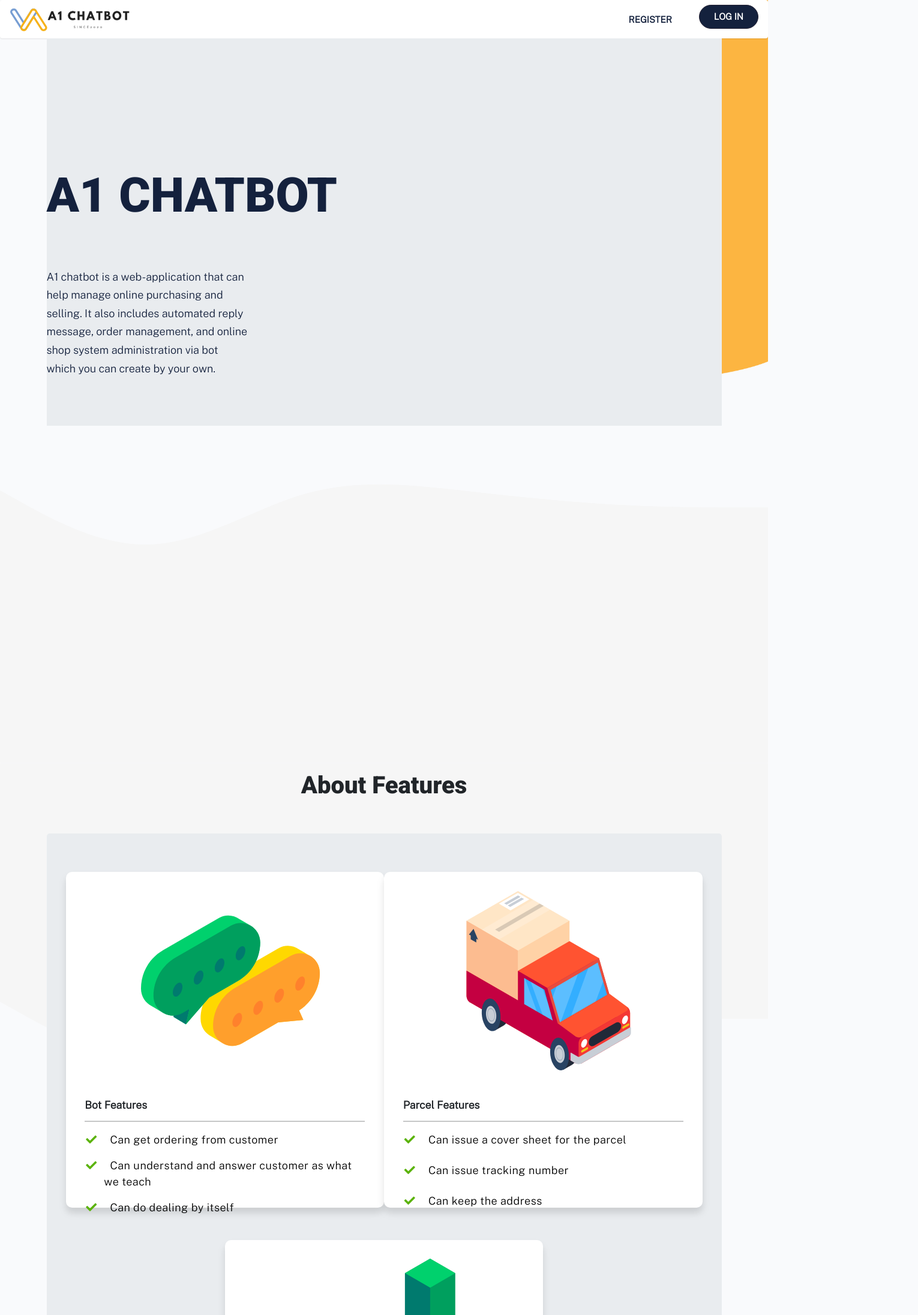
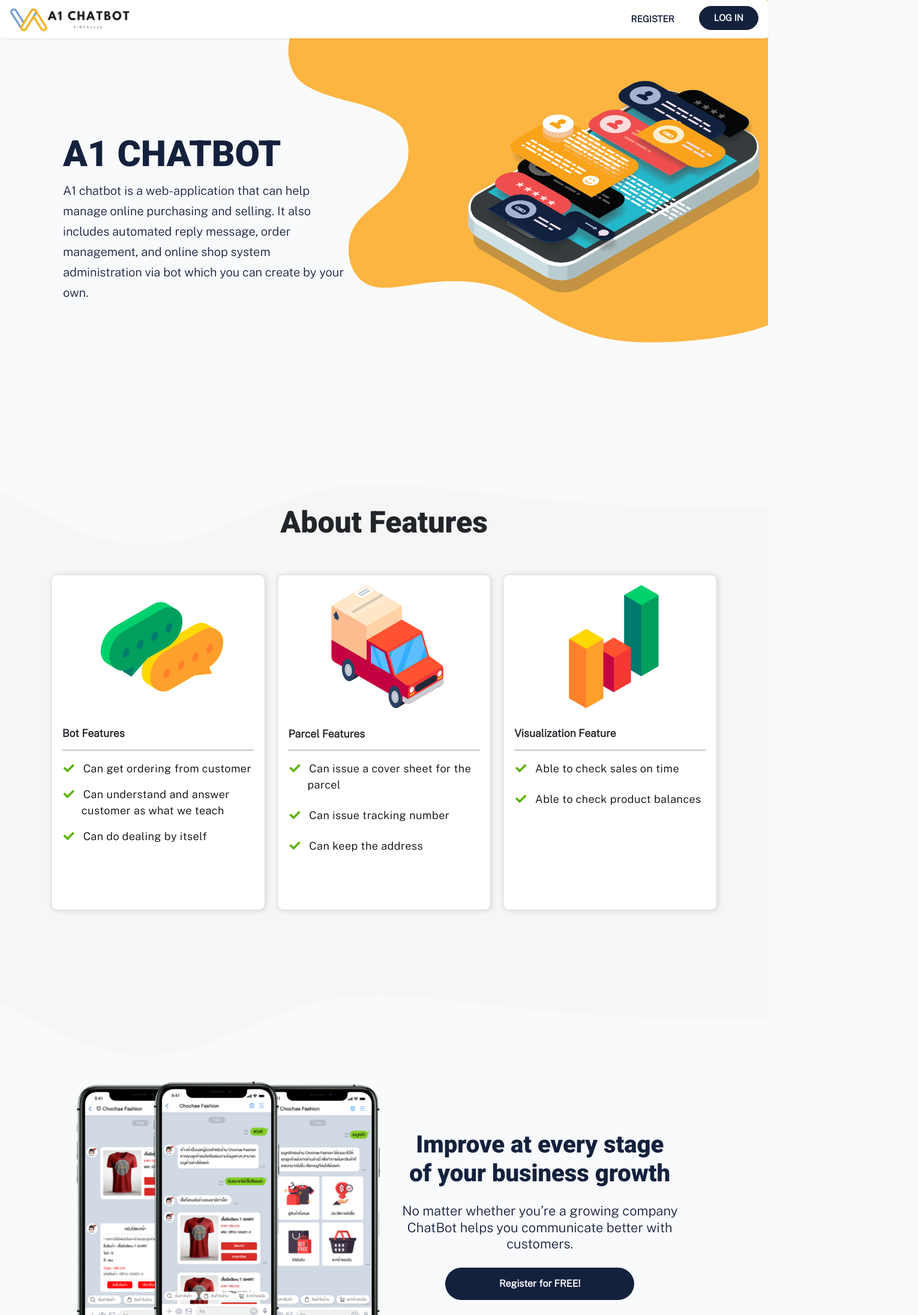
Before and after one commit to neroswords/A1_project, a React (Create React App) app in the folder client/: page / in a window 1280 px wide. Shown: the top 2193 px of the page at 60% size, 1530 px wide, since content can reach past the window. Built offline with nearby package versions, Linux system fonts and the light colour scheme; no server answers.

Commit message:
fix bug landing css

```diff
--- a/client/package.json
+++ b/client/package.json
@@ -2,7 +2,7 @@
   "name": "app",
   "version": "0.1.0",
   "private": true,
-  "proxy": "https://e40f773887d0.ngrok.io",
+  "proxy": "http://127.0.0.1:200",
   "dependencies": {
     "@emotion/react": "^11.1.4",
     "@emotion/styled": "^11.0.0",
--- a/client/src/components/Landing/Mainpage.js
+++ b/client/src/components/Landing/Mainpage.js
@@ -6,92 +6,152 @@
 
 const Styles = styled.div`
 
+  /* .home .container {
+    background-size: 100%;
+    background-color: white;
+    margin-bottom: 10%;
+    position: relative;
+    overflow: hidden;
 
-  .home .jumbo {
-    align-items: center;
-    font-family: 'Public Sans', sans-serif;
-
-
-
-
+} */
+  .home > .row {
+    --bs-gutter-x: 0 !important;
+  }
+  #main-page {
+    background-color: white;
+    margin: 20% ;
+    /* margin-left: -100px; */
+    /* display: grid; */
+    /* grid-template-columns: 1fr 1fr; */
   }
 
-  .home .container {
-
-    background-size: 100%;
-    margin-bottom: 15%;
-    position: relative;
-}
-
-  #main-page {
-    margin-top: 150px;
-    display: grid;
-    grid-template-columns: 1fr 1fr;
-  }
-
-  #main-page .main-text {
+  #main-page .main-textt {
     font-size: 20px;
     font-weight: 500;
     line-height: 1.25;
   }
 
-  h1 {
-    font-size: 80px;
+  .main-textt h1 {
+    font-size: 60px;
     font-family: 'Roboto', sans-serif;
     text-transform: uppercase;
     color: #14213d;
+    margin-top: 30%;
+    margin-left: 20%;
   }
 
-  .main-text p {
-    font-size: 18px;
+  .main-textt p {
+    font-size: 20px;
     color: #14213d;
     line-height: 1.7;
-    width: 21rem;
-    margin-top: 15%;
+    width: 30rem;
+    margin-left: 20%;
+    /* margin-top: 15%; */
   }
 
-  .img-main .img-phone {
-    width: 40%;
+  .img-main-phone img {
+    width: 70%;
     position: absolute;
-    margin-left: 45%;
-    margin-top: 3%;
+    right: 0;
+    /* margin-left: 45%; */
+    /* margin-top: 3%; */
   }
 
-   .img-bg {
+  .img-bg-yellow{
+    width: 90%;
     top: 0px;
     position: absolute;
     z-index: -1;
-    right:0px;
+    padding: 0 !important;
+    margin: 0 !important;
+    right: 0px !important;
   }
-`;
+
+  @media only screen and (max-width: 400px){
+    .main-textt h1 {
+      font-size: 40px;
+      font-family: 'Roboto', sans-serif;
+      text-transform: uppercase;
+      color: #14213d;
+      margin-top: 25%;
+      margin-left: 20%;
+    }
+
+  .main-textt p {
+      font-size: 14px;
+      color: #14213d;
+      line-height: 1.7;
+      width: 15rem;
+      margin-left: 20%;
+      /* margin-top: 15%; */
+    }
+    .img-bg-yellow{
+      width: 100%;
+      /* top: 0px;
+      position: absolute;
+      z-index: -1;
+      padding: 0 !important;
+      margin: 0 !important;
+      right: 0px !important; */
+    }
+  }
+
+  @media only screen and (min-width: 1400px){
+    .main-textt h1 {
+      font-size: 60px;
+      font-family: 'Roboto', sans-serif;
+      text-transform: uppercase;
+      color: #14213d;
+      margin-top: 25%;
+      margin-left: 20%;
+    }
+
+  .main-textt p {
+      font-size: 20px;
+      color: #14213d;
+      line-height: 1.7;
+      width: 30rem;
+      margin-left: 20%;
+      /* margin-top: 15%; */
+    }
+  }
+
+  @media only screen and (min-width: 1900px){
+    .main-textt h1 {
+      font-size: 80px;
+      font-family: 'Roboto', sans-serif;
+      text-transform: uppercase;
+      color: #14213d;
+      margin-top: 25%;
+      margin-left: 20%;
+    }
+
+  .main-textt p {
+      font-size: 25px;
+      color: #14213d;
+      line-height: 1.7;
+      width: 40rem;
+      margin-left: 20%;
+      /* margin-top: 15%; */
+    }
+  }
+`
 
 
 export const Mainpage = () => (
   <Styles>
-
-
-
-    <div className="home" >
-
-    <div className="img-main" >
-            <img className="img-phone" src="./images/tel.png" width="40%" />
-
-          </div>
-          <img className="img-bg" src="./images/page.png" width="100%" />
-    <Container className="container">
-    <Jumbo fluid className="jumbo d-flex position-relative">
-        <section id="main-page">
-
-          <div className="main-text">
-            <h1>A1 Chatbot</h1>
-            <p>A1 chatbot is a web-application that can help manage online purchasing and selling. It also includes automated reply message, order management, and online shop system administration via bot which you can create by your own. </p>
-          </div>
-
-
-        </section>
-    </Jumbo>
-    </Container>
+    <div className="home">
+    <div className="row">
+        <img className="img-bg-yellow" src="./images/page.png"/>
+        <div className="main-textt col-5">
+                  <h1>A1 Chatbot</h1>
+                  <p>A1 chatbot is a web-application that can help manage online purchasing and selling. It also includes automated reply message, order management, and online shop system administration via bot which you can create by your own. </p>
+        </div>
+        <div className="img-main-phone col-7">
+                <img className="img-phone" src="./images/tel.png" />
+        </div>
     </div>
+   </div>
   </Styles>
 )
 
--- a/client/src/components/Landing/cardList.js
+++ b/client/src/components/Landing/cardList.js
@@ -7,14 +7,14 @@
 const Styles = styled.div`
 .jumbo {
     align-items: center;
-    margin: 5% 0;
+    /* margin: 5% 0; */
 }
 
 .container {
     // background: url(${process.env.PUBLIC_URL +'/images/bg-home.png'}) no-repeat fixed bottom;
     background-size: 100%;
     margin-bottom: 20%;
-    margin-top: 45%;
+    margin-top: 25%;
 }
 
 .line {
@@ -27,16 +27,15 @@
 }
 
 .card {
-  width: 20rem;
+  width: 100%;
   height: 35rem;
   margin-bottom: 5%;
   border-radius: 10px;
-  border: 0 solid #fca311;
+  border: 1px solid #d8d8d8;
   background: #fff;
-  padding: 3%;
-  box-shadow: 0 9px 15px rgba(0,0,0,.08), 0 9px 10px rgba(0,0,0,.05);
+  padding: 5%;
+  box-shadow: 2px 1px 10px #d8d8d8;
   transition: .3s transform cubic-bezier(.155,1.105,.295,1.12),.3s box-shadow,.3s -webkit-transform cubic-bezier(.155,1.105,.295,1.12);
-//   cursor: pointer;
 }
 
 // .card:hover{
@@ -44,12 +43,14 @@
 //   box-shadow: 0 10px 20px rgba(0,0,0,.12), 0 4px 8px rgba(0,0,0,.06);
 // }
 
-h1 {
-    font-size: 40px;
+
+
+.title-cardlist h1 {
+    font-size: 50px;
     font-weight: 700;
-    margin-bottom: 40px;
     font-family: 'Roboto', sans-serif;
     text-align: center;
+    margin-bottom: 5%;
   }
 
 .card h5 {
@@ -84,7 +85,7 @@
 }
 
 .select {
-    margin-button: 15px;
+    margin-bottom: 15px;
 }
 
 .img-card img {
@@ -132,7 +133,38 @@
     z-index:-1;
 }
 
-`;
+.section-about-feature {
+    width:100%;
+    display:grid;
+    grid-template-columns:repeat(3,6fr);
+    grid-gap: 20px;
+}
+
+
+@media only screen and (max-width: 700px){
+    .section-about-feature {
+        display:grid;
+        grid-template-columns:repeat(1,1fr);
+        grid-gap: 20px;
+    }
+    .card {
+        height: 40rem;
+    }
+}
+
+@media only screen and (min-width: 1900px){
+    .section-about-feature {
+        display:grid;
+        grid-template-columns:repeat(3,3fr);
+        grid-gap: 20px;
+
+    }
+    .title-cardlist h1{
+        font-size: 70px;
+        margin: 5%;
+    }
+}
+`
 
 export const CardList = () => (
     <Styles >
@@ -146,18 +178,16 @@
         <svg height="100%" width="100%" className="wave2-svg" xmlns="http://www.w3.org/2000/svg" viewBox="0 0 1440 320">
             <path fill="#f6f6f6" fill-opacity="1" d="M0,128L48,154.7C96,181,192,235,288,229.3C384,224,480,160,576,133.3C672,107,768,117,864,128C960,139,1056,149,1152,154.7C1248,160,1344,160,1392,160L1440,160L1440,0L1392,0C1344,0,1248,0,1152,0C1056,0,960,0,864,0C768,0,672,0,576,0C480,0,384,0,288,0C192,0,96,0,48,0L0,0Z"></path>
         </svg>
-
-
         </div>
 {/* <svg height="100%" width="100%" id="bg-svg" viewBox="0 0 1440 500" xmlns="http://www.w3.org/2000/svg" class="transition duration-300 ease-in-out delay-150"><path d="M 0,500 C 0,500 0,166 0,166 C 116.57142857142858,188.10714285714286 233.14285714285717,210.21428571428572 349,202 C 464.85714285714283,193.78571428571428 580,155.25 705,149 C 830,142.75 964.8571428571429,168.7857142857143 1089,177 C 1213.142857142857,185.2142857142857 1326.5714285714284,175.60714285714283 1440,166 C 1440,166 1440,500 1440,500 Z" stroke="none" stroke-width="0" fill="#0693e388" class="transition-all duration-300 ease-in-out delay-150"></path><path d="M 0,500 C 0,500 0,333 0,333 C 118.10714285714286,294.5 236.21428571428572,256 349,280 C 461.7857142857143,304 569.2500000000001,390.5 683,392 C 796.7499999999999,393.5 916.7857142857142,310 1044,286 C 1171.2142857142858,262 1305.607142857143,297.5 1440,333 C 1440,333 1440,500 1440,500 Z" stroke="none" stroke-width="0" fill="#0693e3ff" class="transition-all duration-300 ease-in-out delay-150"></path></svg> */}
 
-<Container className="container">
+    <div className="container">
 
-        <div className="title">
+        <div className="title-cardlist">
             <h1>About Features</h1>
         </div>
-        <Jumbo className="jumbo col-lg-12 row justify-content-around">
-                <div className="card col-lg-6">
+        <div className="col-12 section-about-feature">
+                <div className="card">
                     <div className="img-card">
                         <img src="./images/chat.svg" />
                     </div>
@@ -174,7 +204,7 @@
                     </ul>
                 </div>
 
-                <div className="card col-lg-6">
+                <div className="card">
                     <div className="img-card">
                         <img src="./images/delivery-truck.svg" />
                     </div>
@@ -191,7 +221,7 @@
                     </ul>
                 </div>
 
-                <div className="card col-lg-6">
+                <div className="card">
                     <div className="img-card">
                         <img src="./images/statistics.svg"/>
                     </div>
@@ -206,7 +236,7 @@
                     </ul>
                 </div>
 
-        </Jumbo>
-        </Container>
+            </div>
+        </div>
     </Styles>
 )
--- a/client/src/components/Landing/endpage.js
+++ b/client/src/components/Landing/endpage.js
@@ -7,77 +7,76 @@
 // import Telephone from './images/Telephone.png';
 
 const Styles = styled.div`
-  .jumbo {
-    align-items: center;
+  .all-endpage{
+    padding: 1% 10% 10% 10% ;
+    /* align-items: center; */
   }
 
-  .container {
-    // background: url(${process.env.PUBLIC_URL +'/images/Background.png'}) no-repeat fixed bottom;
-    background-size: 100%;
-    // margin-top: 10%;
-    margin-bottom: 20%;
-}
-
-  #main {
-    display: grid;
-    grid-template-columns: 1fr 1fr;
+  #end-page {
+    /* display: grid;
+    grid-template-columns: 2fr 2fr; */
   }
 
-  #main .main-text {
+.main-text-endpage {
     text-align: center;
     font-size: 20px;
     font-weight: 500;
     line-height: 1.25;
-
   }
 
-  h1 {
-
-
+  .main-text-endpage h1 {
     font-size: 40px;
     font-weight: 700;
     margin-bottom: 5%;
     margin-top: 16%;
+    /* margin-left: 90px; */
     font-family: 'Roboto',sans-serif;
     color: #14213D;
-
-
   }
 
-  span {
-    font-size: 17px;
+  .main-text-endpage span {
+    text-align: center;
+    /* margin-left: 90px; */
+    font-size: 22px;
     color: #14213D;
     margin-bottom: 15%;
+    max-width: 20px;
   }
 
-  .btn-regis button {
-
+  .btn-on-endpage button {
     color: white;
     font-weight: bold;
     padding: 15px 90px;
     border-radius: 30px;
     background-color: #14213d;
     border-style: none;
-
+    margin: 5%;
   }
 
-  .btn-regis button:hover {
-    color: black;
+  .btn-on-endpage button:hover {
+    color: white;
     font-weight: bold;
     padding: 15px 90px;
     border-radius: 30px;
-    background-color: white;
+    background-color: #fca311;
     // border: 2px solid #fca311;
   }
 
-
+  @media only screen and (max-width: 650px){
+    /* .img-on-endpage img{
+      display: none;
+    } */
+  }
+  .img-on-endpage img {
+    width: 100%;
+  }
 `;
 
 function regisBot(props){
   if(isLoggedIn()){
     return(
       <Link to={'/bot_list/'+localStorage.getItem('user_id')}>
-        <button name="user-manage-bot" >Manage Bot</button>
+        <button name="user-manage-bot">Manage Bot</button>
       </Link>
     )
   }
@@ -92,20 +91,20 @@
 
 export const Endpage = () => (
   <Styles>
-    <Container className="container">
-    <Jumbo fluid className="jumbo d-flex position-relative">
-        <section id="main">
-          <img src="./images/phone_group.png" width="90%"/>
-          <div className="main-text">
-            <h1>Improve at every stage <br/> of your business growth</h1>
-            <span>No matter whether you’re a growing company <br/> ChatBot helps you communicate better with customers.</span>
-            <div class="d-grid gap-2 col-6 mx-auto mt-5 btn-regis">
-              {regisBot()}
+    <div className="all-endpage">
+        <div className=" row">
+              <div className=" img-on-endpage col-lg-7 col-sm-12 col-md-12 col-lg-12 col-xl-6">
+                  <img src="./images/phone_group.png"/>
             </div>
-          </div>
-
-        </section>
-    </Jumbo>
-    </Container>
+            <div className="main-text-endpage col-5 col-sm-12 col-xs-12 col-xl-6">
+                  <h1>Improve at every stage <br/> of your business growth</h1>
+                  <span>No matter whether you’re a growing company ChatBot helps you communicate better with customers.</span>
+                  <div class="btn-on-endpage">
+                          {regisBot()}
+                  </div>
+              </div>
+        {/* <img className="img-bg-yellow-end" src="./images/page.png" width="50%"/> */}
+      </div>
+    </div>
   </Styles>
 )
--- a/client/src/components/Navbar/real_nav.css
+++ b/client/src/components/Navbar/real_nav.css
@@ -235,12 +235,12 @@
 
   .btn-signup {
     margin-left: 0.5rem;
-    margin-right: 2rem;
+    margin-right: 1rem;
   }
 
   .btn-login a {
     padding: 0.5rem 1.5rem;
-    margin-top: 8%;
+    margin: 10% 0;
     border: 1px solid #232032;
     color: white;
     font-family: 'Public Sans', sans-serif;
@@ -257,9 +257,9 @@
 
   .btn-signup a {
     font-family: 'Public Sans', sans-serif;
-    /* padding: 0.5rem 1.5rem; */
+    padding: 0.5rem 1.5rem;
     font-size: 15px;
-    margin-top: 15%;
+    margin: 10% 0;
     border: 5;
     color: #14213D;
     background-color: transparent;
@@ -268,3 +268,14 @@
   .btn-signup a:hover{
     box-shadow: 0 0.5rem 1rem 0 rgba(0, 0, 0, 0.1);
   }
+
+  @media only screen and (min-width: 1900px){
+    .btn-login a {
+      margin-top: 20%;
+    }
+
+    .btn-signup a {
+      margin-top: 20%;
+    }
+
+  }
--- a/client/src/page/Login.js
+++ b/client/src/page/Login.js
@@ -4,11 +4,12 @@
 import FlashMessage from 'react-flash-message'
 
 const Styles = styled.div`
-  .page {
+  .login-page {
         background: url(${process.env.PUBLIC_URL +'/images/b.png'});
         background-size: 30%;
         background-repeat: repeat-x;
         background-position: right top;
+        /* background-color: white; */
         position: cover;
         top: 0px;
         left: 0;
@@ -29,10 +30,11 @@
     box-shadow: 0 0.5rem 1rem 0 rgba(0, 0, 0, 0.1);
   }
 
-  .card-signin .card-title {
+   .card-body h5 {
     margin-bottom: 2rem;
     font-weight: bold;
     font-size: 3rem;
+    text-align: center;
     text-transform : uppercase;
     font-family: 'Roboto', sans-serif;
   }
@@ -175,12 +177,12 @@
   render(){
       return(
           <Styles>
-            <div className="page">
+            <div className="login-page">
                 <div className="container">
                       <div class="col-sm-9 col-md-7 col-lg-5 mx-auto">
                         <div class="card card-signin my-5">
                           <div class="card-body">
-                            <h5 class="card-title text-center">Log in</h5>
+                            <h5 class="card-title-login">Log in</h5>
                             <form class="form-signin">
                                 <div class="form-floating ">
                                   <input type="text" class="form-control" name="username" id="floatingInput" value={this.state.username} onChange={this.handleChange} placeholder="Email" required/>
--- a/client/src/page/Register.js
+++ b/client/src/page/Register.js
@@ -28,8 +28,9 @@
     font-family: 'Roboto', sans-serif;
   }
 
-  .card-regis .card-body {
+  .card-regis .card-body-regis {
     margin: 1rem;
+    padding: 1rem;
   }
 
   .form-regis input {
@@ -90,27 +91,27 @@
     //     font-weight:
     // }
 
-  .title_part {
+  .title_part-regis {
       margin-top: 4rem;
     }
 
-  .title_part  p{
+  .title_part-regis p{
     font-weight: bold;
     margin-top:5%;
   }
 
-  .title_part  .line{
+  .title_part-regis .line{
     border: 10;
     height: 4px;
     background-color: #fca311;
     width: 200px;
   }
 
-  input-icon{
+  /* .input-icon{
     display: flex;
     width: 100%;
     margin-bottom: 15px;
-  }
+  } */
 
   .form-check{
     margin-top: 10%;
@@ -217,13 +218,13 @@
           <Styles>
 
                 <div className="container">
-                      <div className="col-sm-10 col-md-9 col-lg-6 mx-auto">
+                      <div className="col-sm-11 col-md-10 col-lg-8 mx-auto">
                         <div className="card card-regis">
-                          <div className="card-body">
+                          <div className="card-body-regis">
                             <h5 className="card-title text-center">Register</h5>
                             <form className="form-regis" onSubmit={this.handleSubmit}>
-                            <div className="title_part">
-                                  <p className="col">Account infomation</p>
+                            <div className="title_part-regis">
+                                  <p className="">Account infomation</p>
                                   <div className="line"></div>
                             </div>
                                 <div className="my-3">
```
Also changed, not shown: client/src/components/footer/footer.js (+11 -6 lines), 2 other files (tests, documents, lock files or other folders). Lines whose indentation alone changed are shown as unchanged.
